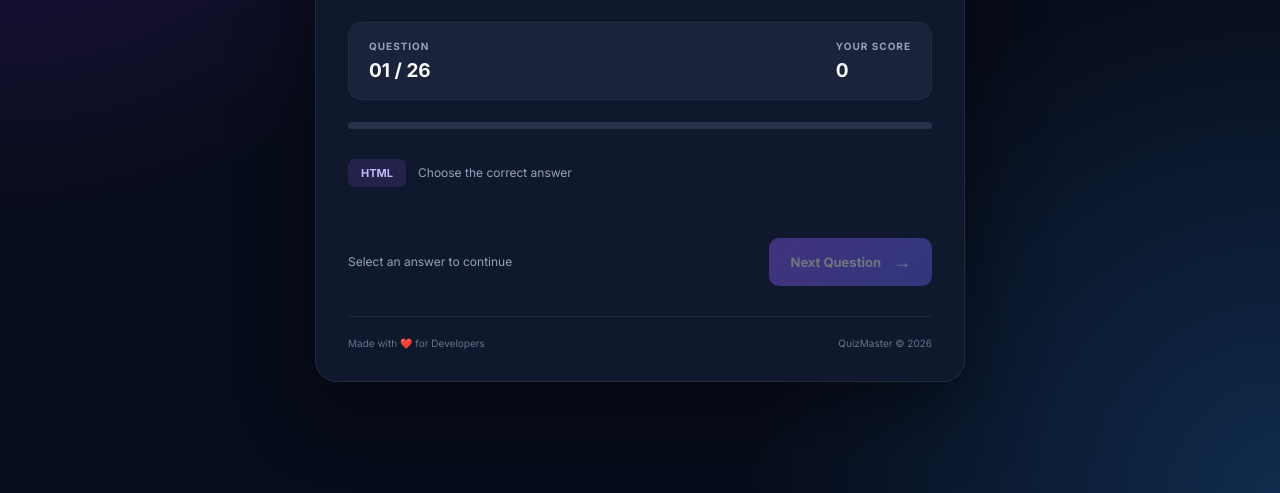
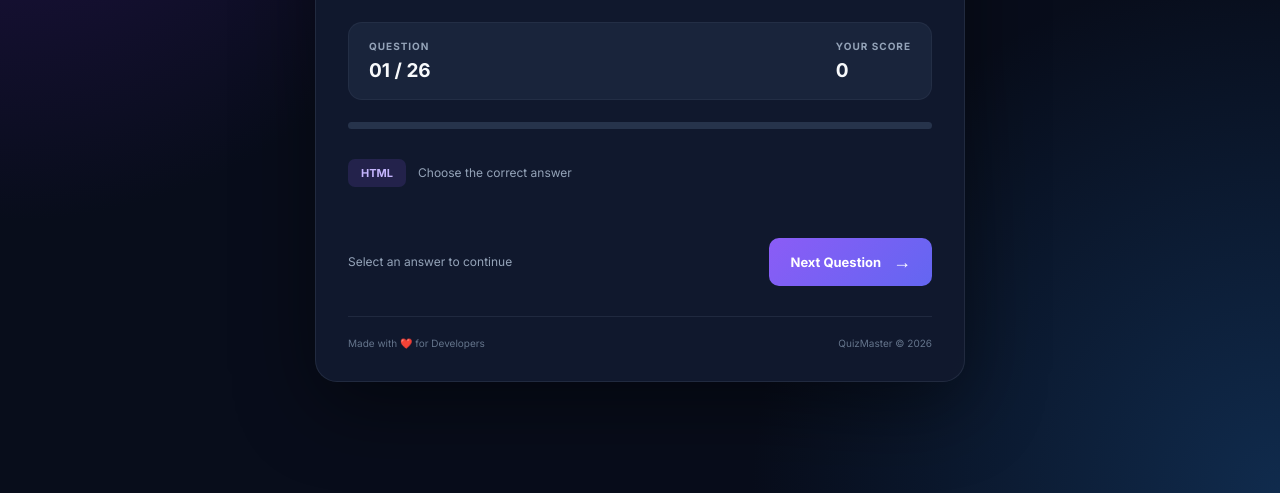
Before and after one commit to Jamal-Hashim/quiz, a plain HTML site: page index.html in a window 1280 px wide. Shown: the part 307-800 px from the top of the page. Drawn offline with Linux system fonts and the light colour scheme.

Commit message:
Enable next button for quiz navigation

```diff
--- a/index.html
+++ b/index.html
@@ -70,9 +70,9 @@
 
                 <p id="answer-status">Select an answer to continue</p>
 
-                <button id="nextbtn" disabled>
-                    Next Question
-                    <span>→</span>
+                <button id="nextbtn" type="button">
+    Next Question
+    <span>→</span>
                 </button>
 
             </div>
```
